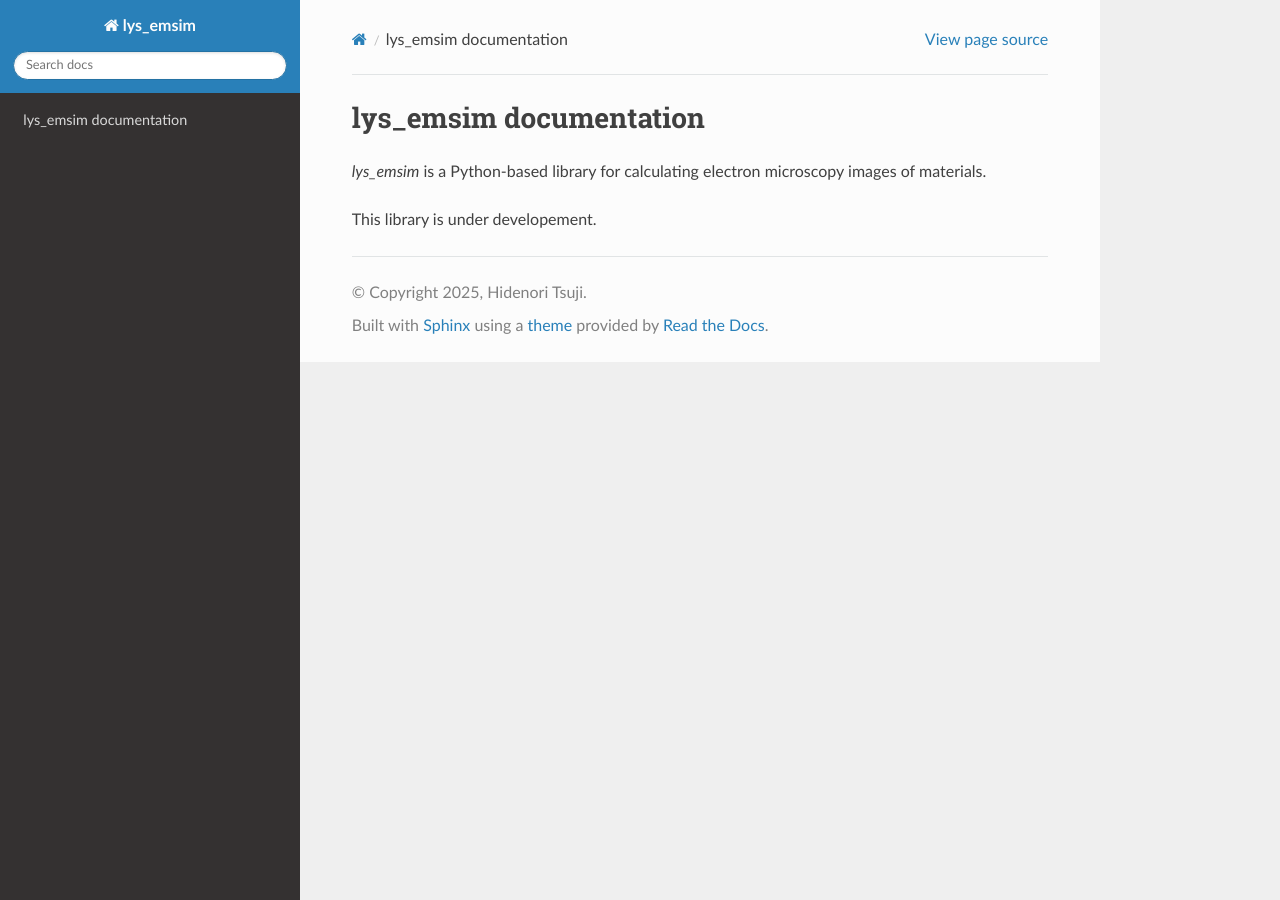
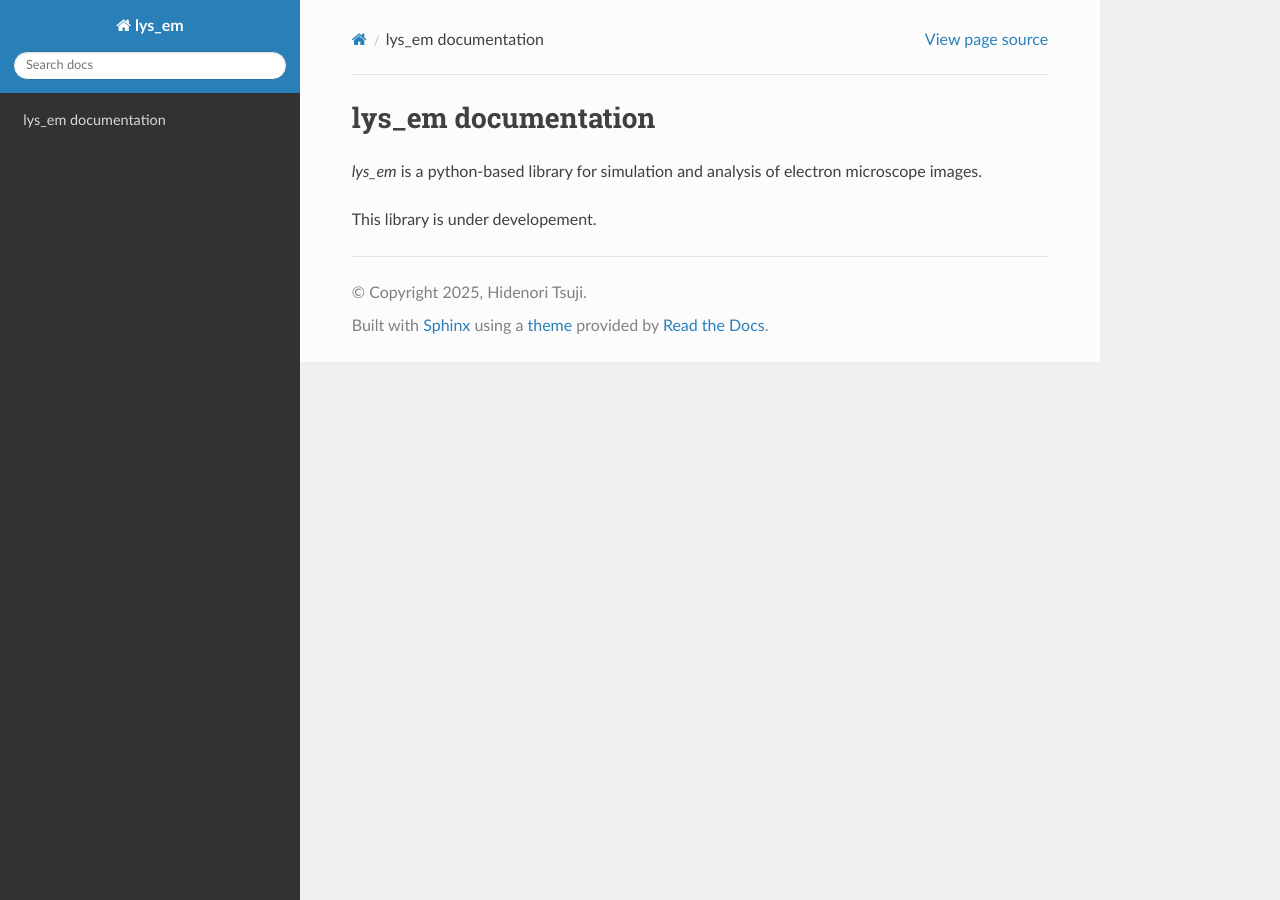
Before and after one commit to a-tock/lys_em, a Sphinx documentation site: the page built from docs_src/source/index.rst, in a window 1280 px wide. Built offline with Sphinx 7.4.7 and the Read the Docs theme 3.1.0, drawn with Linux system fonts in a browser that asks for light colours.

Commit message:
Rename lys_emsim to lys_em and modify settings

```diff
--- a/docs_src/source/conf.py
+++ b/docs_src/source/conf.py
@@ -6,18 +6,29 @@
 # -- Project information -----------------------------------------------------
 # https://www.sphinx-doc.org/en/master/usage/configuration.html#project-information
 
-project = 'lys_emsim'
+project = 'lys_em'
 copyright = '2025, Hidenori Tsuji'
 author = 'Hidenori Tsuji'
 
 # -- General configuration ---------------------------------------------------
 # https://www.sphinx-doc.org/en/master/usage/configuration.html#general-configuration
 
-extensions = ['sphinx.ext.autodoc', 'sphinx.ext.napoleon', 'sphinx.ext.viewcode', 'sphinx.ext.githubpages']
+extensions = ['sphinx.ext.autodoc', 'sphinx.ext.napoleon', 'sphinx.ext.viewcode']
 
 templates_path = ['_templates']
-exclude_patterns = []
 
+# List of patterns, relative to source directory, that match files and
+# directories to ignore when looking for source files.
+exclude_patterns = ['_build']
+
+# The suffix of source filenames.
+source_suffix = '.rst'
+
+# The master toctree document.
+master_doc = 'index'
+
+# The name of the Pygments (syntax highlighting) style to use.
+pygments_style = 'sphinx'
 
 # -- Options for HTML output -------------------------------------------------
 # https://www.sphinx-doc.org/en/master/usage/configuration.html#options-for-html-output
--- a/docs_src/source/index.rst
+++ b/docs_src/source/index.rst
@@ -1,12 +1,12 @@
-.. lys_emsim documentation master file, created by
+.. lys_em documentation master file, created by
    sphinx-quickstart on Thu Mar 27 13:07:42 2025.
    You can adapt this file completely to your liking, but it should at least
    contain the root `toctree` directive.
 
-lys_emsim documentation
+lys_em documentation
 =====================================
 
-*lys_emsim* is a Python-based library for calculating electron microscopy images of materials.
+*lys_em* is a python-based library for simulation and analysis of electron microscope images.
 
 This library is under developement.
 
```
Also changed, not shown: README.md (+1 -1 lines), docs_src/source/install.rst (+6 -6 lines), lys_em/__init__.py (added), 1 other file.
